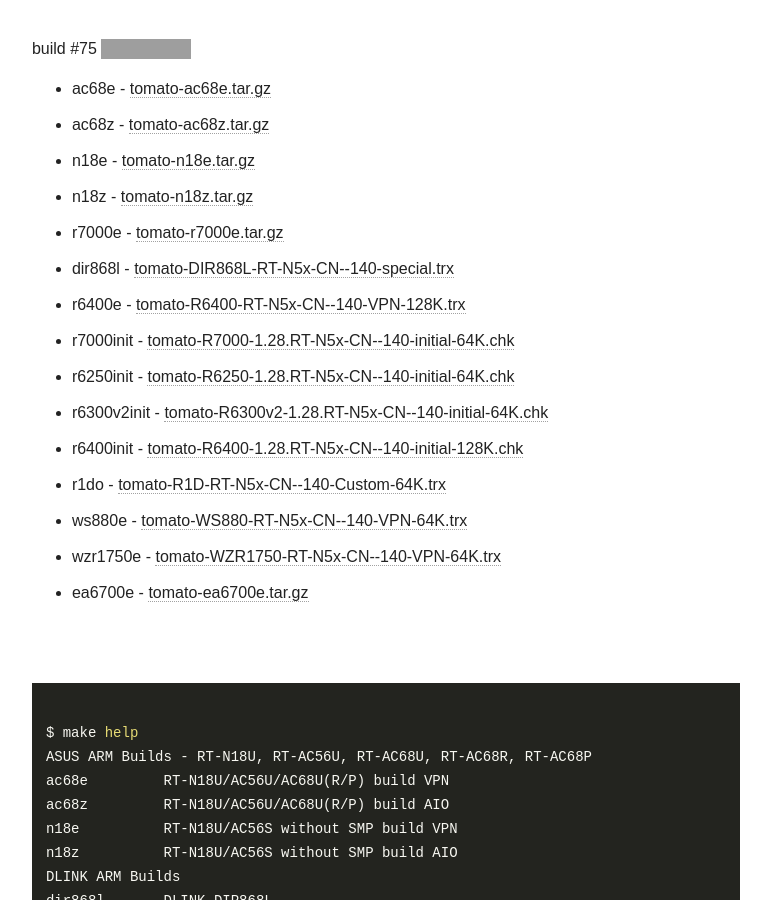
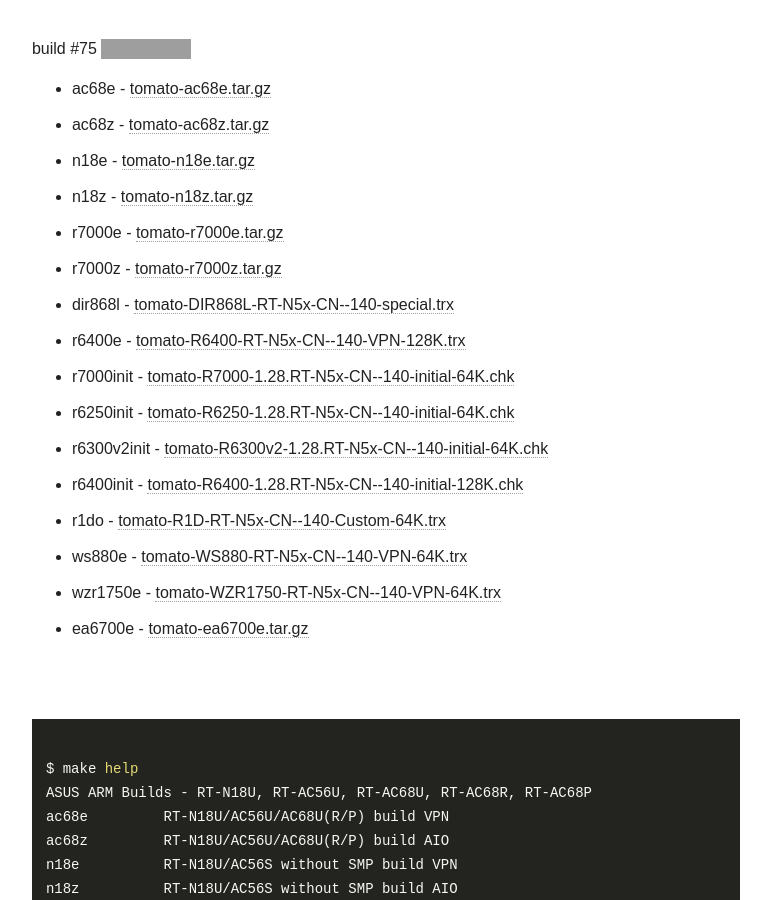
Before and after one commit to oglopss/tomato-arm-ci-jekyll, a Jekyll site: the page built from index.html, in a window 1280 px wide and 900 px high, scrolled down 559 px. Shown: the whole window, without its empty margins (254-1025 px from the left). Built offline with Jekyll 4.4.1, drawn with Linux system fonts in a browser that asks for light colours; nearby versions of some CDN libraries; grey boxes are pictures that could not be loaded.

Commit message:
Travis build 75 r7000z pushed to gh-pages

```diff
--- a/_data/ss.yml
+++ b/_data/ss.yml
@@ -15,3 +15,4 @@ files:
   - 0010 r1do tomato-R1D-RT-N5x-CN--140-Custom-64K.trx
   - 0001 ac68z tomato-ac68z.tar.gz
   - 0002 n18z tomato-n18z.tar.gz
+  - 0003 r7000z tomato-r7000z.tar.gz
```
Also changed, not shown: 1 other file.
